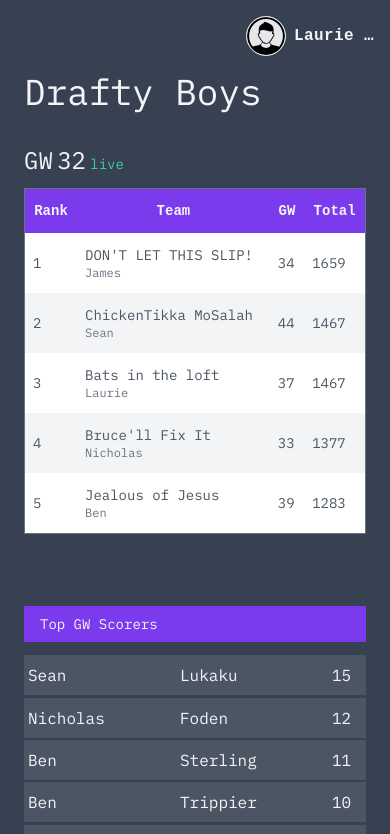
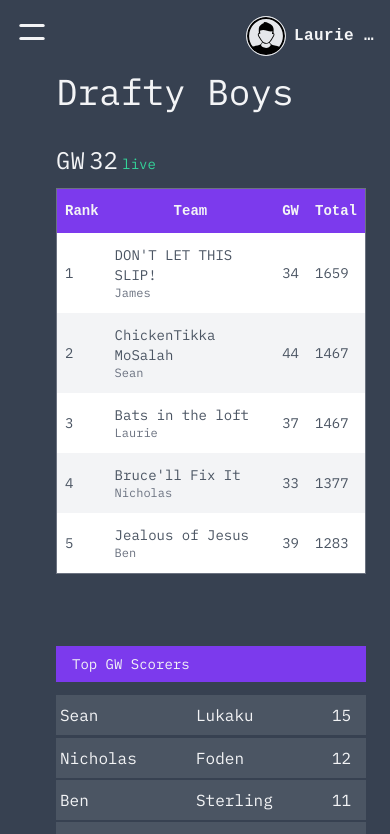
Before and after one commit to lpoulter1/draft-site-design, a React (Vite) app: page / in a window 390 px wide. Shown: the top 834 px of the page. Built offline with nearby package versions, Linux system fonts and the light colour scheme; a web font is replaced by a local one.

Commit message:
add static hambuger menu

```diff
--- a/src/App.jsx
+++ b/src/App.jsx
@@ -214,6 +214,31 @@ function ManagerTable() {
 function App() {
   return (
     <div className="flex flex-row min-h-screen overflow-scroll text-gray-100 bg-gray-700">
+      <button className="w-8 h-8 p-4 cursor-pointer display:block md:hidden">
+        <svg
+          xmlns="http://www.w3.org/2000/svg"
+          className="w-8 h-8 text-gray-100"
+        >
+          <line
+            x1="4.8"
+            y1="9.6"
+            x2="27.2"
+            y2="9.6"
+            stroke="currentColor"
+            strokeWidth="3"
+            strokeLinecap="round"
+          ></line>
+          <line
+            x1="27.2"
+            y1="22.4"
+            x2="4.8"
+            y2="22.4"
+            stroke="currentColor"
+            strokeWidth="3"
+            strokeLinecap="round"
+          ></line>
+        </svg>
+      </button>
       <aside className="hidden w-[256px] bg-gray-900 md:shadow md:block shrink-0">
         <div className="flex items-center justify-center py-4">
           <div className="inline-flex">
```
